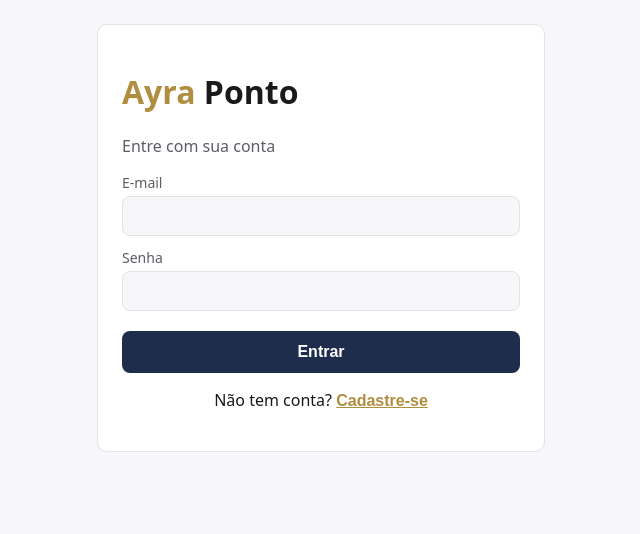
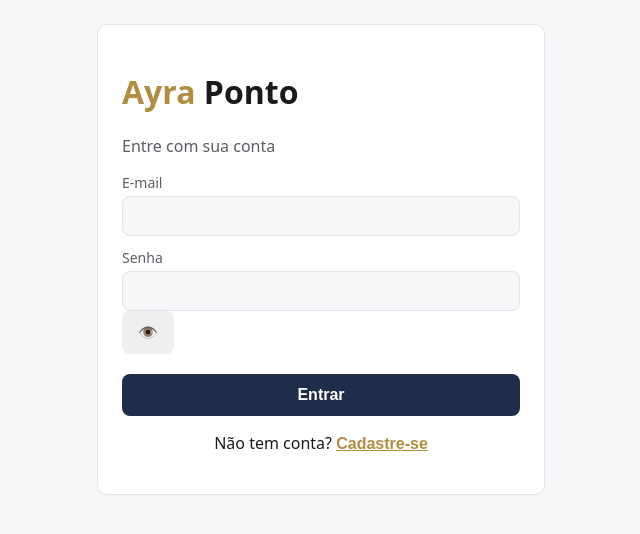
Before and after one commit to Ayra-sw/ayra-ponto, a React (Vite) app: page /login in a window 1280 px wide. Shown: the top 534 px of the page, without its empty margins (319-959 px from the left). Built offline with nearby package versions, Linux system fonts and the light colour scheme; no server answers.

Commit message:
Add password visibility toggle to Login component

```diff
--- a/src/pages/Login.jsx
+++ b/src/pages/Login.jsx
@@ -13,6 +13,7 @@ export default function Login() {
   const [erro, setErro] = useState('')
   const [carregando, setCarregando] = useState(false)
   const [avisoConfirmacao, setAvisoConfirmacao] = useState(false)
+  const [mostrarSenha, setMostrarSenha] = useState(false)
 
   async function handleEntrar(e) {
     e.preventDefault()
@@ -97,7 +98,25 @@ export default function Login() {
           <input id="email" type="email" value={email} onChange={(e) => setEmail(e.target.value)} required />
 
           <label htmlFor="senha">Senha</label>
-          <input id="senha" type="password" value={senha} onChange={(e) => setSenha(e.target.value)} minLength={6} required />
+          <div className="campo-senha">
+            <input
+              id="senha"
+              type={mostrarSenha ? 'text' : 'password'}
+              value={senha}
+              onChange={(e) => setSenha(e.target.value)}
+              minLength={6}
+              required
+            />
+            <button
+              type="button"
+              className="botao-olho"
+              onClick={() => setMostrarSenha((v) => !v)}
+              aria-label={mostrarSenha ? 'Ocultar senha' : 'Mostrar senha'}
+              tabIndex={-1}
+            >
+              {mostrarSenha ? '🙈' : '👁️'}
+            </button>
+          </div>
 
           {erro && <p className="error-text">{erro}</p>}
 
```
